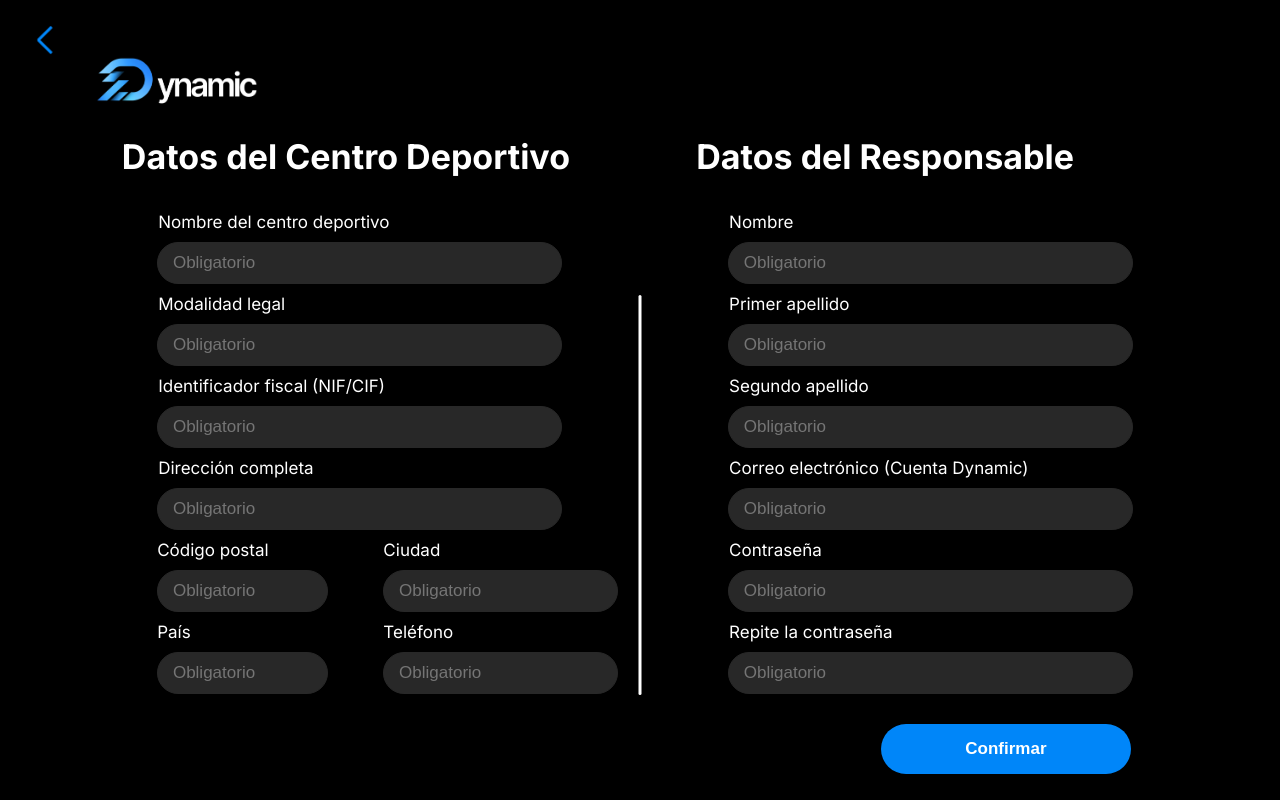
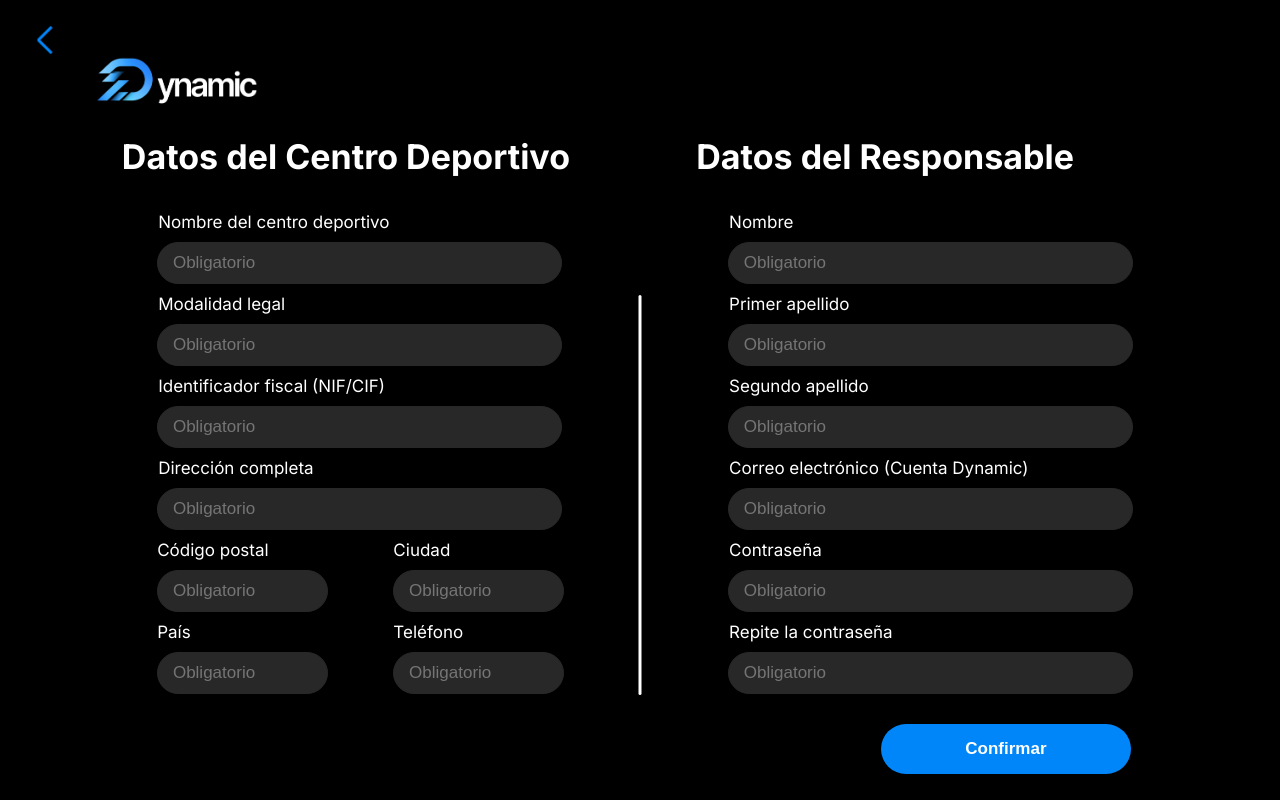
Before and after one commit to PauGimenoIFP/ProyectoDynamicWeb, a React (Vite) app in the folder App_Web/: page /SignUp_Form in a window 1280 px wide. Built offline with nearby package versions, Linux system fonts and the light colour scheme.

Commit message:
correcion de logo en package payment

```diff
--- a/App_Web/src/App.css
+++ b/App_Web/src/App.css
@@ -147,6 +147,15 @@
   font-size: 17px;
 }
 
+.input-pequeños-derecho-s {
+  width: 90%;
+  margin-top: 10px;
+  margin-left: 0px;
+  margin-right: 0px;
+  margin-bottom: 10px;
+  font-size: 17px;
+}
+
 .form-s{
   left: 20%;
   position: relative;
@@ -180,6 +189,14 @@
 }
 
 .marco-CodTel-pequeño-s{
+  position: relative;
+  display: flex;
+  flex-direction: column;
+  width: 70%;
+  padding-left: 10px;
+}
+
+.marco-CodTel-pequeño-derecho-s{
   position: relative;
   display: flex;
   flex-direction: column;
@@ -546,7 +563,15 @@
 .img-container-p-p-2 {
   display: flex;
   gap: 2%;
-  margin-left: 70px;
+  margin-left: 90px;
+}
+
+.logo-dynamic-p-p-2 {
+  margin-top: -19px;
+  max-width: 217px;
+  height: auto;
+  display: block;
+  position: relative;
 }
 
 .grid-p-p-3 {
--- a/App_Web/src/Package_Payment1.jsx
+++ b/App_Web/src/Package_Payment1.jsx
@@ -20,7 +20,7 @@ export function Package_Payment1(){
                 <img src={arrow} className='arrow-back-s' onClick={goToPlans}/>
             </div>
             <div className='img-container-p-p-2'>
-                <img src={logosolo} className='logo-dynamic-s'/>
+                <img src={logosolo} className='logo-dynamic-p-p-2'/>
             </div>
             <div className="separador-p-p-2"></div>
             <form>
--- a/App_Web/src/signUp_Form.jsx
+++ b/App_Web/src/signUp_Form.jsx
@@ -59,7 +59,7 @@ export function SignUp_Form(){
                 </div>
                 <div className='marco-CodTel-pequeño-derecho-s'>
                   <label>Ciudad</label>
-                  <input className="input-pequeños-s" id="ciudad" max={999999999} placeholder=" Obligatorio" required>
+                  <input className="input-pequeños-derecho-s" id="ciudad" max={999999999} placeholder=" Obligatorio" required>
                   </input>
                 </div>
                 <div className='marco-CodTel-pequeño-s'>
@@ -69,7 +69,7 @@ export function SignUp_Form(){
                 </div>
                 <div className='marco-CodTel-pequeño-derecho-s'>
                   <label>Teléfono</label>
-                  <input className="input-pequeños-s" id="telefono" max={999999999} placeholder=" Obligatorio" required>
+                  <input className="input-pequeños-derecho-s" id="telefono" max={999999999} placeholder=" Obligatorio" required>
                   </input>
                 </div>
               </div>
```
